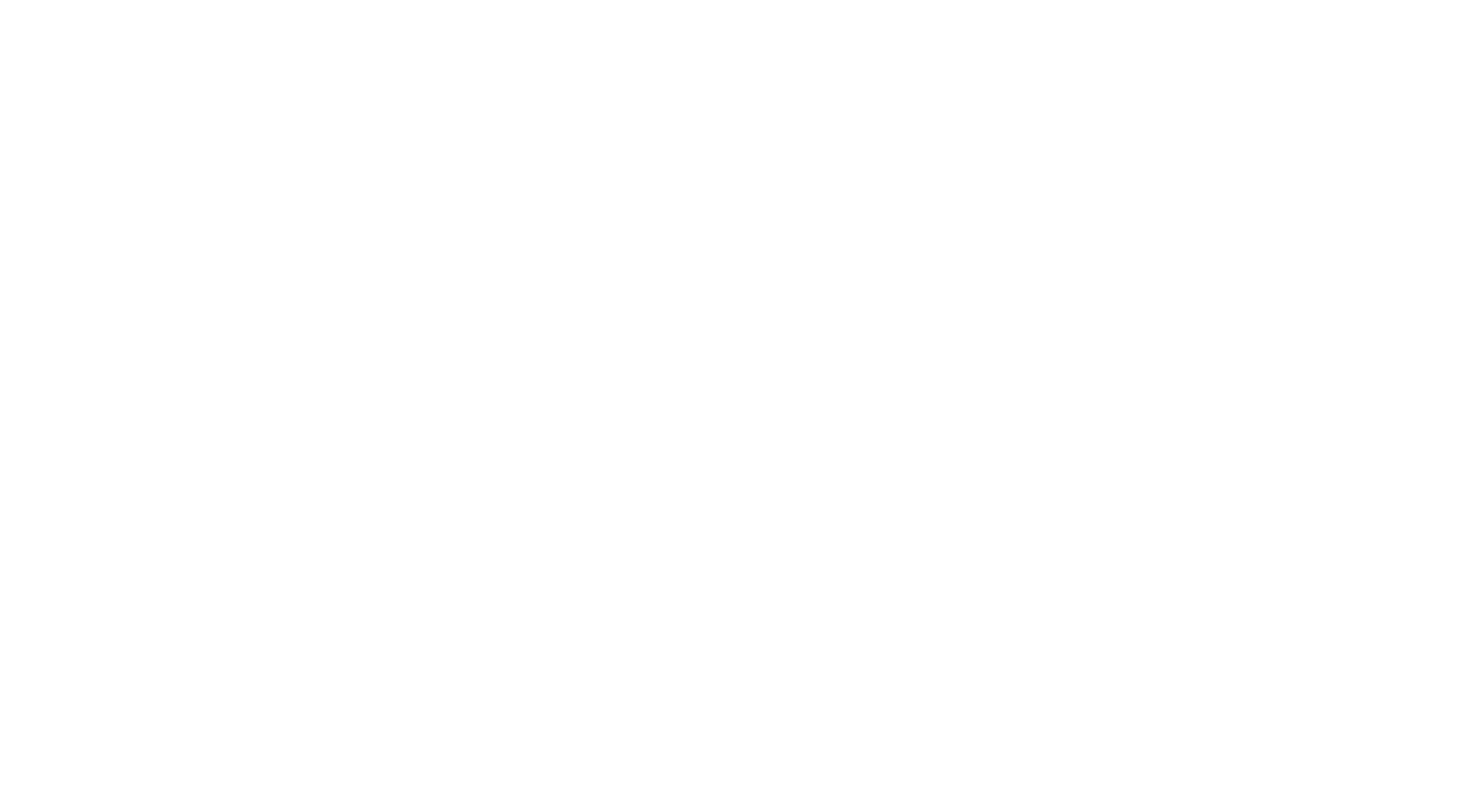
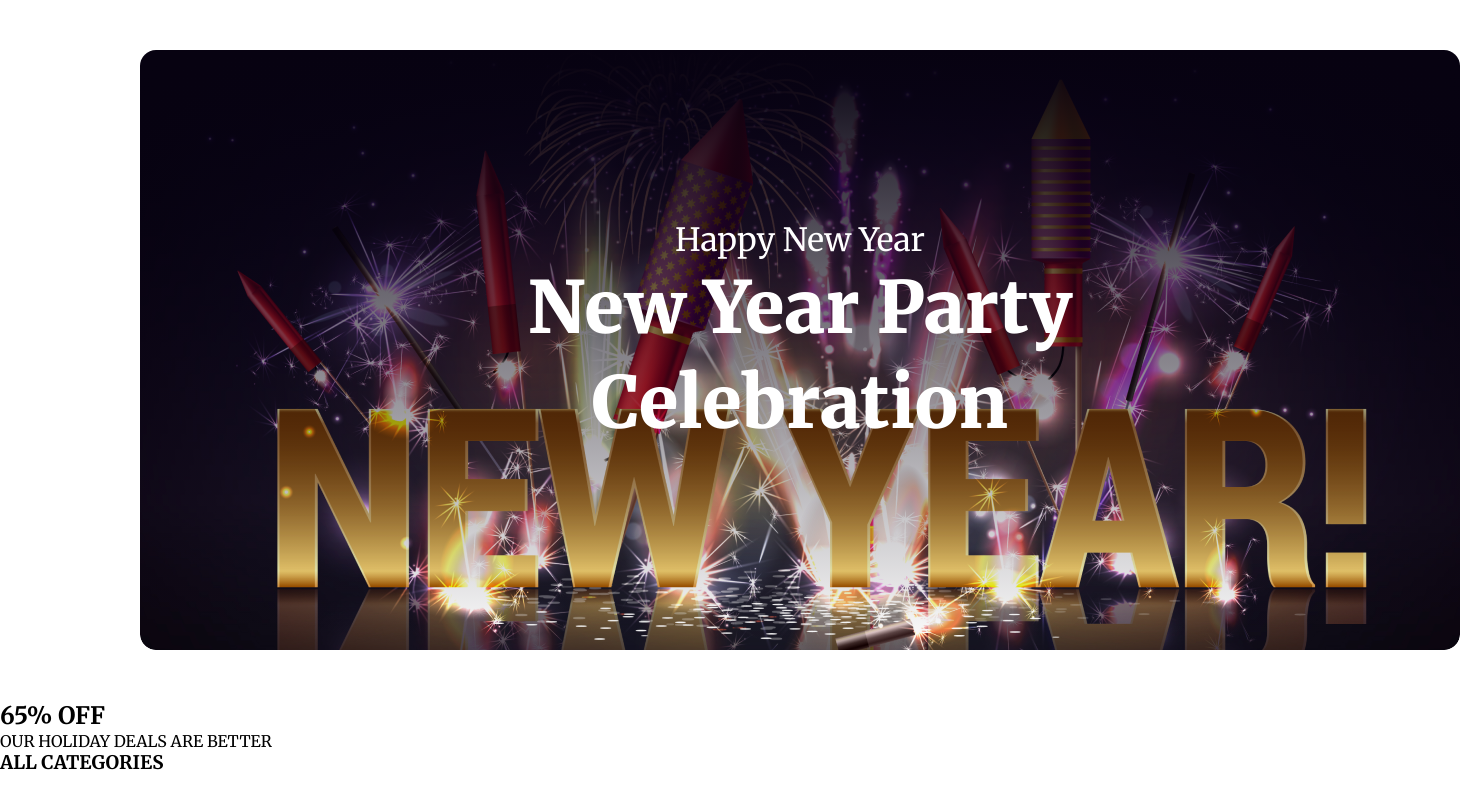
Before and after one commit to nahidn228/new-year-offer, a plain HTML site: page index.html in a window 1280 px wide. Shown: the whole page, 1460 px wide, since content can reach past the window. Drawn offline with Linux system fonts and the light colour scheme.

Commit message:
header done, category start

```diff
--- a/index.html
+++ b/index.html
@@ -3,10 +3,28 @@
 <head>
   <meta charset="UTF-8">
   <meta name="viewport" content="width=device-width, initial-scale=1.0">
-  <title>Document</title>
+  <title>New year offer</title>
   <link rel="stylesheet" href="style/style.css">
 </head>
-<body>
+<body class="all-font">
+  <!--  header section start -->
+  <header class="header-bg">
+    <p class="header-title">Happy New Year</p>
+    <h3 class="header-subtitle">New Year Party <br>Celebration</h3>
+  </header>
+  <!--  header section End -->
+    <main>
+      <section class="categories">
+        <div class="categorie-text">
+          <h2 class="categorie-parcent">65% OFF</h2>
+          <p class="categorie-deals">OUR HOLIDAY DEALS ARE BETTER</p>
+          <h3 class="categorie-title">ALL CATEGORIES</h3>
 
+        </div>
+        <div class="categorie-img">
+
+        </div>
+      </section>
+    </main>
 </body>
 </html>
--- a/style/style.css
+++ b/style/style.css
@@ -0,0 +1,43 @@
+@import url("https://fonts.googleapis.com/css2?family=Merriweather:ital,wght@0,300;0,400;0,700;0,900;1,300;1,400;1,700;1,900&display=swap");
+
+.all-font {
+  font-family: "Merriweather", serif;
+}
+
+* {
+  margin: 0;
+  padding: 0;
+}
+
+header {
+  background-image: linear-gradient(
+      180deg,
+      rgb(7, 2, 17),
+      rgba(7, 2, 17, 0) 100%
+    ),
+    url("../images/BannerImage.png");
+  width: 1320px;
+  height: 600px;
+  background-repeat: no-repeat;
+  margin: 50px 140px;
+  border-radius: 16px;
+}
+
+.header-title {
+  color: rgb(255, 255, 255);
+  font-family: Merriweather;
+  font-size: 32px;
+  font-weight: 400;
+  line-height: 40px;
+  letter-spacing: 0%;
+  text-align: center;
+  padding-top: 170px;
+}
+.header-subtitle {
+  color: rgb(255, 255, 255);
+  font-size: 72px;
+  font-weight: 900;
+  line-height: 95px;
+  letter-spacing: 0%;
+  text-align: center;
+}
```
Also changed, not shown: images/BannerImage.png (renamed from images/Banner Image.png).
